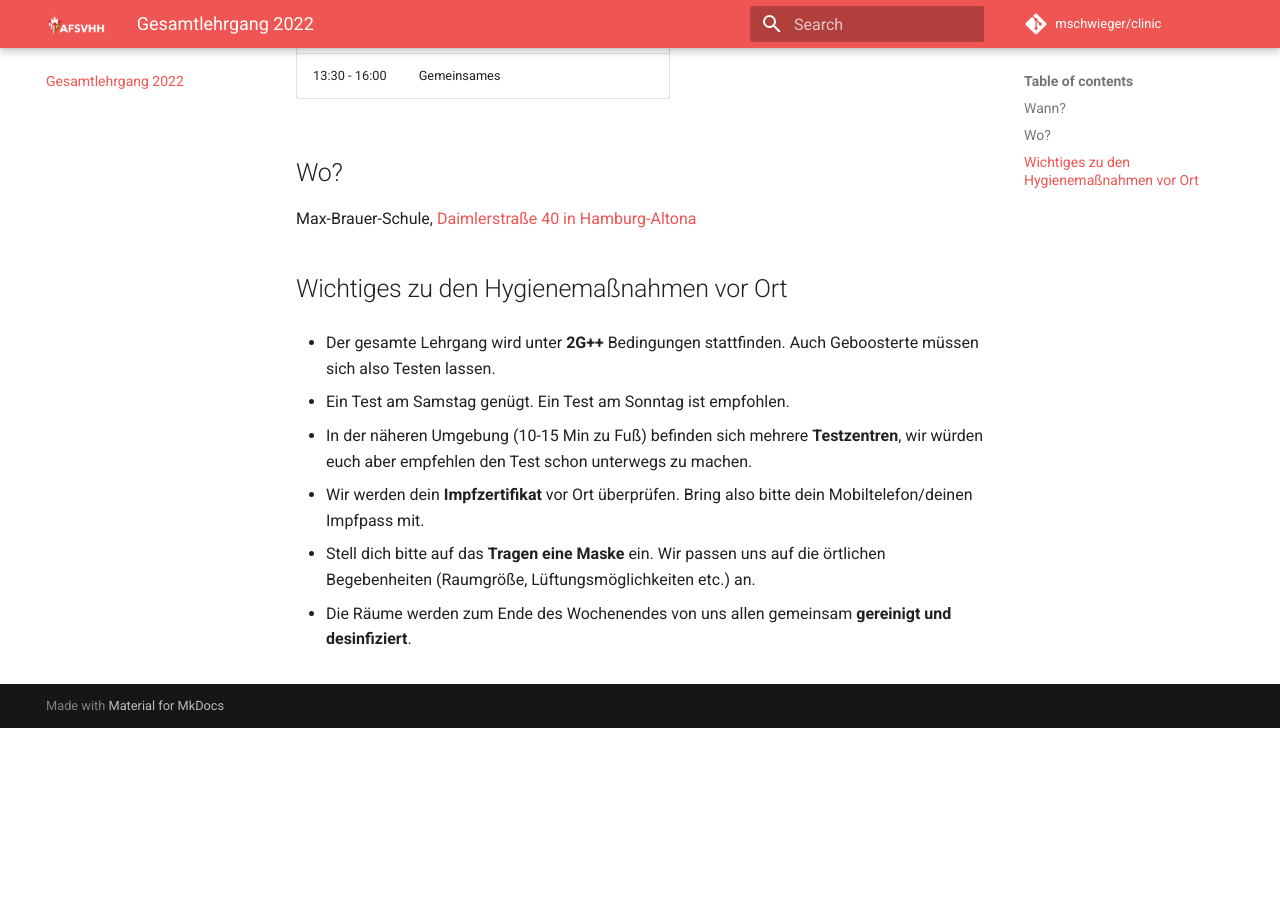
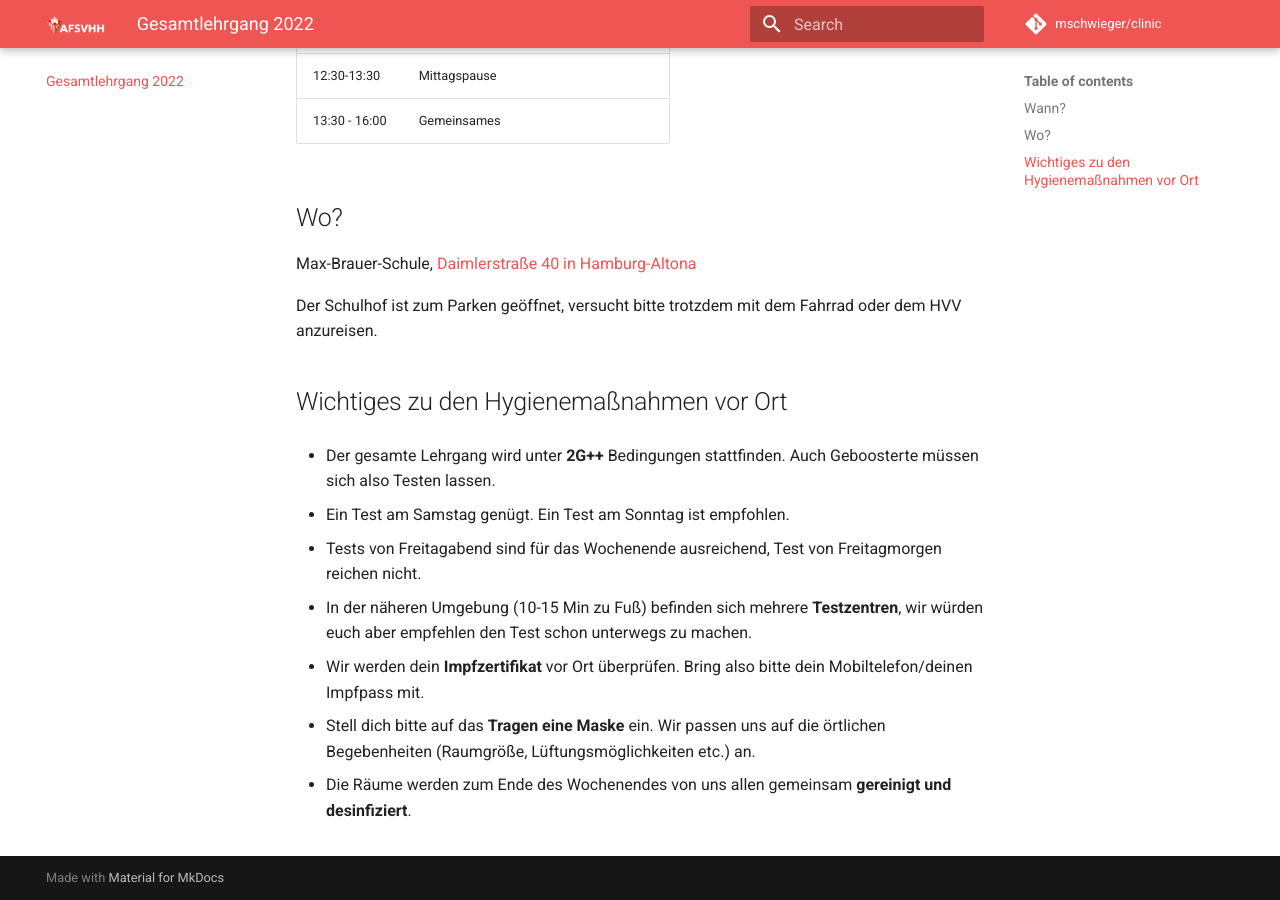
Before and after one commit to mschwieger/clinic, an MkDocs documentation site: the page built from docs/index.md, in a window 1280 px wide and 900 px high, scrolled down 919 px. Built offline with MkDocs 1.6.1 and Material for MkDocs 9.7.7, drawn with Linux system fonts in a browser that asks for light colours; comment, search, counter and statistics services are not loaded; before the commit the page ends 1647 px from its top, so only the background shows below that; some of the changed text lies outside the part shown.

Commit message:
Update index.md

```diff
--- a/docs/index.md
+++ b/docs/index.md
@@ -8,6 +8,7 @@
 
 | Uhrzeit       | **Thema**                             | **Vortragende**                                                                                         |
 | ------------- | ------------------------------------- | ------------------------------------------------------------------------------------------------------- |
+| ab ca. 09:30   | Check-In (Impfpass, Test)             |                                                                                                    |
 | 10:00 -10:55  | Hallo!<br>Regeländerungen             | Jessy                                                                                                   |
 | 11:05 - 12:30 | Illegale Blocks und persönliche Fouls | Mats                                                                                                |
 | 12:30-13:30   | Mittagspause                          |
@@ -27,11 +28,16 @@
 
 Max-Brauer-Schule, [Daimlerstraße 40 in Hamburg-Altona](https://goo.gl/maps/hL1DWZqYLQ16NtzW7)
 
+Der Schulhof ist zum Parken geöffnet, versucht bitte trotzdem mit dem Fahrrad oder dem HVV anzureisen.
+
+
 ## Wichtiges zu den Hygienemaßnahmen vor Ort
 
 -   Der gesamte Lehrgang wird unter **2G++** Bedingungen stattfinden. Auch Geboosterte müssen sich also Testen lassen.
 
 -   Ein Test am Samstag genügt. Ein Test am Sonntag ist empfohlen.
+
+-   Tests von Freitagabend sind für das Wochenende ausreichend, Test von Freitagmorgen reichen nicht.
 
 -   In der näheren Umgebung (10-15 Min zu Fuß) befinden sich mehrere **Testzentren**, wir würden euch aber empfehlen den Test schon unterwegs zu machen.
 
```
